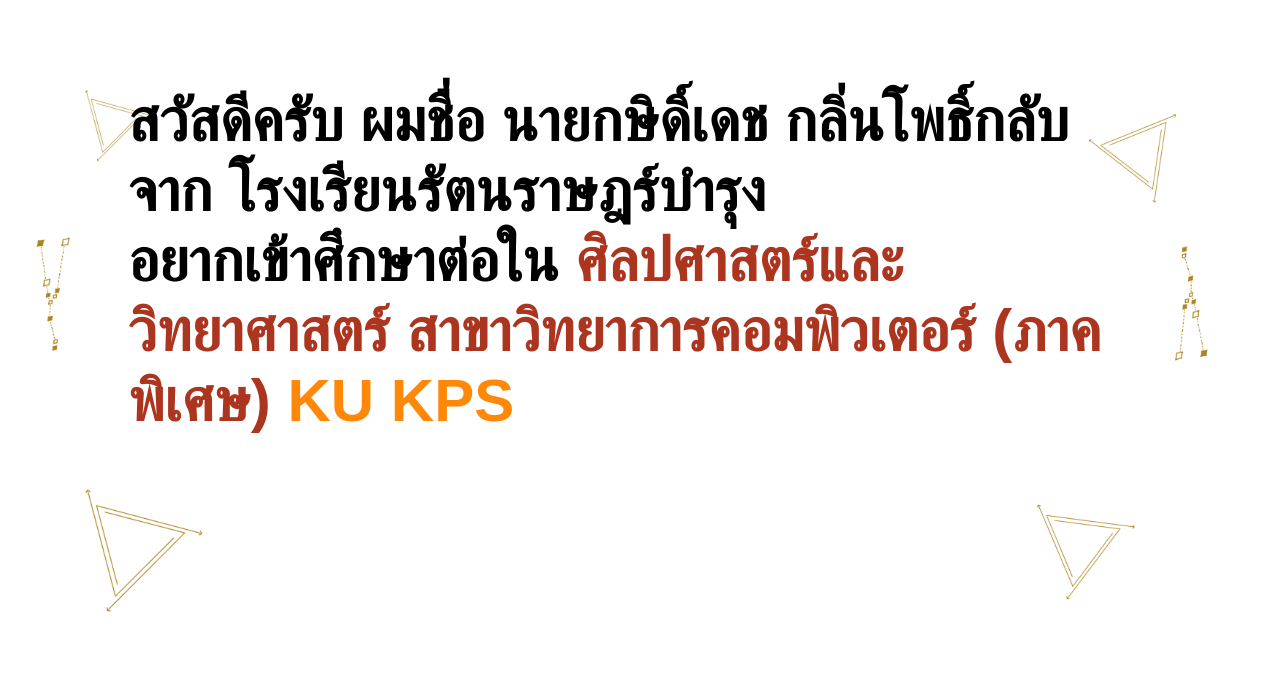
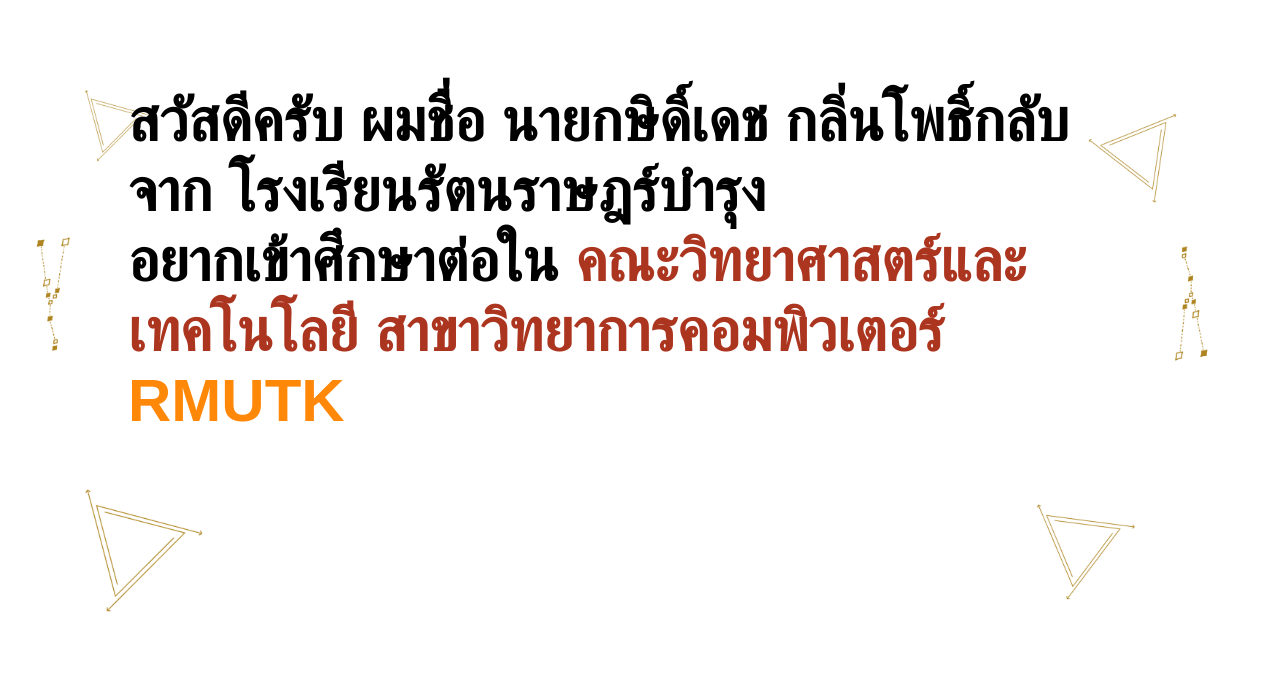
Before and after one commit to Kasidech-Klinpoglub/Portfolio, a plain HTML site: page index.html in a window 1280 px wide. Shown: the part 106-800 px from the top of the page. Drawn offline with Linux system fonts and the light colour scheme; a web font is replaced by a local one.

Commit message:
Update index.html

```diff
--- a/index.html
+++ b/index.html
@@ -66,7 +66,7 @@
           <p></p>
           <h1>
             สวัสดีครับ ผมชื่อ นายกษิดิ์เดช กลิ่นโพธิ์กลับ <br />
-            จาก โรงเรียนรัตนราษฎร์บำรุง<br />อยากเข้าศึกษาต่อใน <span>ศิลปศาสตร์และวิทยาศาสตร์ สาขาวิทยาการคอมพิวเตอร์ (ภาคพิเศษ)</span><span1> KU KPS</span1>
+            จาก โรงเรียนรัตนราษฎร์บำรุง<br />อยากเข้าศึกษาต่อใน <span>คณะวิทยาศาสตร์และเทคโนโลยี สาขาวิทยาการคอมพิวเตอร์</span><span1> RMUTK</span1>
           </h1>
 
         </div>
```
